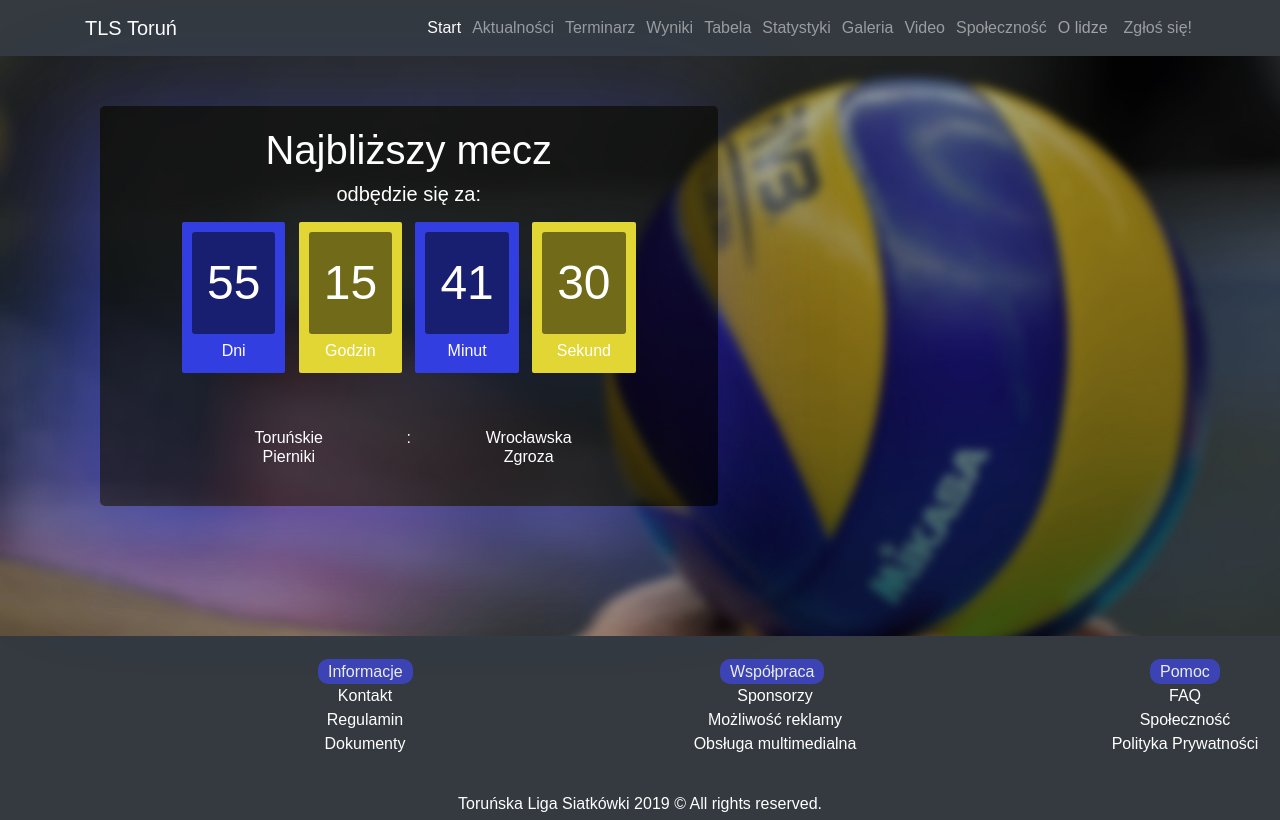
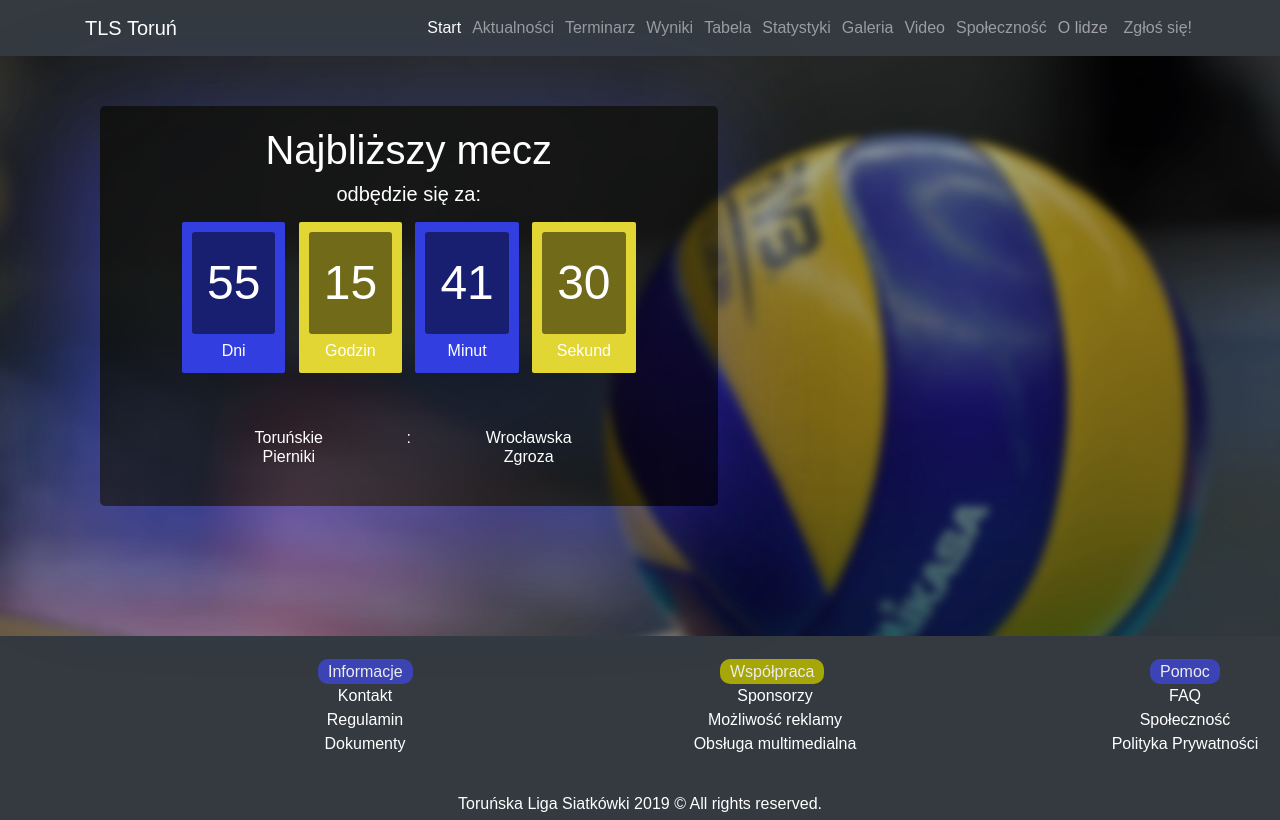
Before and after one commit to LightOfHeaven99/Sport-Torun-Page, a CodeIgniter app: page /database/start in a window 1280 px wide; the page is wider, and only the part inside the window is pictured. Run offline with CodeIgniter, Linux system fonts and the light colour scheme; some libraries are stand-ins or nearby versions.

Commit message:
Drobna zmiana w stopce,podziale klas i plikach css.

```diff
--- a/application/views/pages/results.php
+++ b/application/views/pages/results.php
@@ -1,4 +1,5 @@
   <!-- Page Content -->
+  <div class="start-bg">
   <div class="container">
     <div class="row">
       <div class="col-lg-12 text-center">
--- a/application/views/pages/start.php
+++ b/application/views/pages/start.php
@@ -1,4 +1,5 @@
   <!-- Page Content -->
+  <div class="start-bg">
   <div class="container">
     <div style="height:50px;"></div>
     <div class="col-12 col-md-7 col-sm-12 hover-header d-none d-lg-block">
@@ -50,6 +51,7 @@
       <div style="height: 30px;"></div>
     </div>
   </div>
+</div>
 
   <script src="../../../assets/js/blueimp-gallery.min.js"></script>
   <script src="../../../assets/js/countDown.js"></script>
--- a/assets/css/style.css
+++ b/assets/css/style.css
@@ -324,7 +324,7 @@ opacity: 0.9;
 }
 .footercol2 {
 border-radius: 10px;
-background-color: #3d46c2;
+background-color: #b3b300;
 color: white;
 padding: 4px 10px;
 margin: 4px 150px;
@@ -455,8 +455,8 @@ tr:nth-child(even) {
 background-color: #dddddd;
 }
 
-
-body{
+/* Klasa do przetrzymywania zdjęcia dla oddzielnej strony */
+.start-bg {
 background-image: url('../img/start-bg.jpg');
 background-size: cover;
 background-repeat: no-repeat;
```
